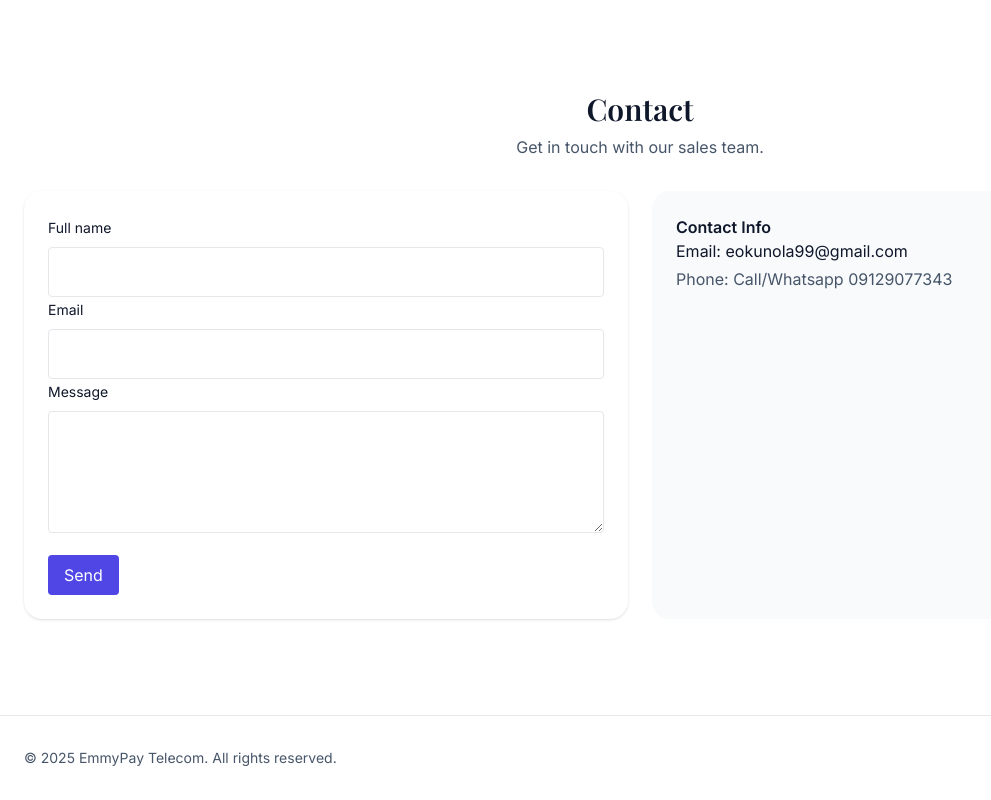
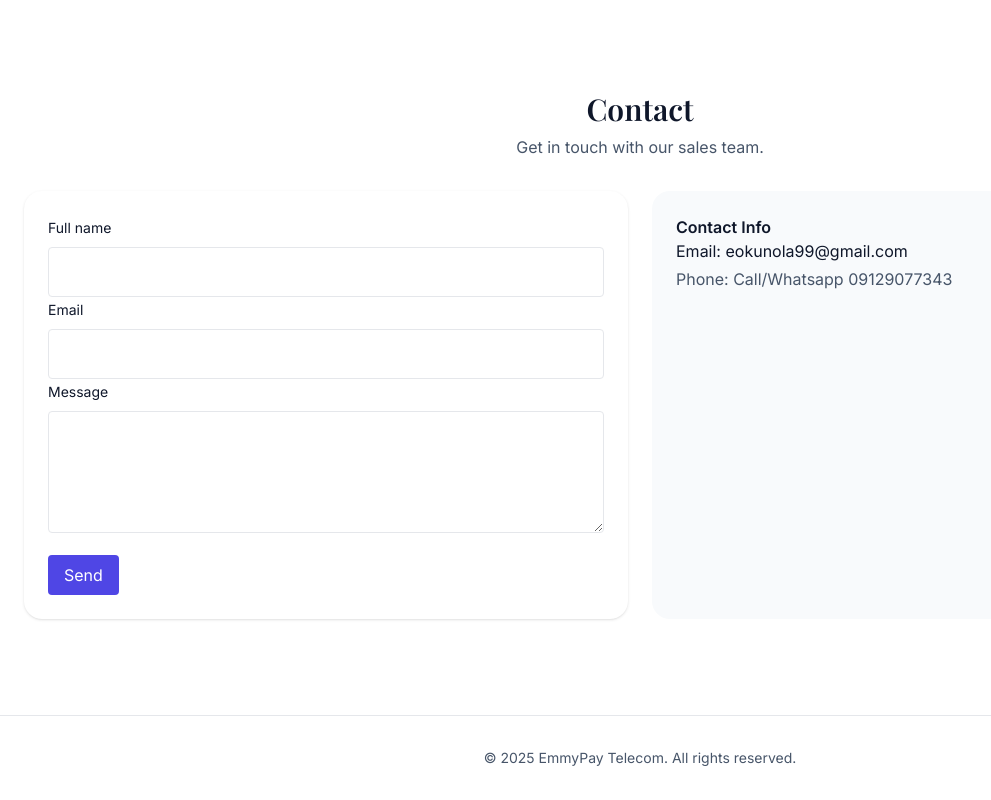
Before and after one commit to Emmy-101-code/Telecom-Project, a React (Vite) app: page / in a window 1280 px wide. Shown: the part 4901-5701 px from the top of the page, without its empty margins (0-991 px from the left). Built offline with nearby package versions, Linux system fonts and the light colour scheme; the HTML template or start-up script is replaced by a standard one.

Commit message:
Update Footer.jsx

```diff
--- a/src/components/Footer.jsx
+++ b/src/components/Footer.jsx
@@ -2,7 +2,10 @@ import React from 'react'
 export default function Footer(){
   return (
     <footer className="mt-12 bg-white border-t">
-      <div className="max-w-7xl mx-auto px-6 py-8 text-sm text-slate-600">© 2025 EmmyPay Telecom. All rights reserved.</div>
+     {/* <div className="max-w-7xl mx-auto px-6 py-8 text-sm text-slate-600">© 2025 EmmyPay Telecom. All rights reserved.</div> */}
+   <div className="max-w-7xl mx-auto px-6 py-8 text-sm text-slate-600 text-center">
+  © 2025 EmmyPay Telecom. All rights reserved.
+</div>
     </footer>
   )
 }
```
